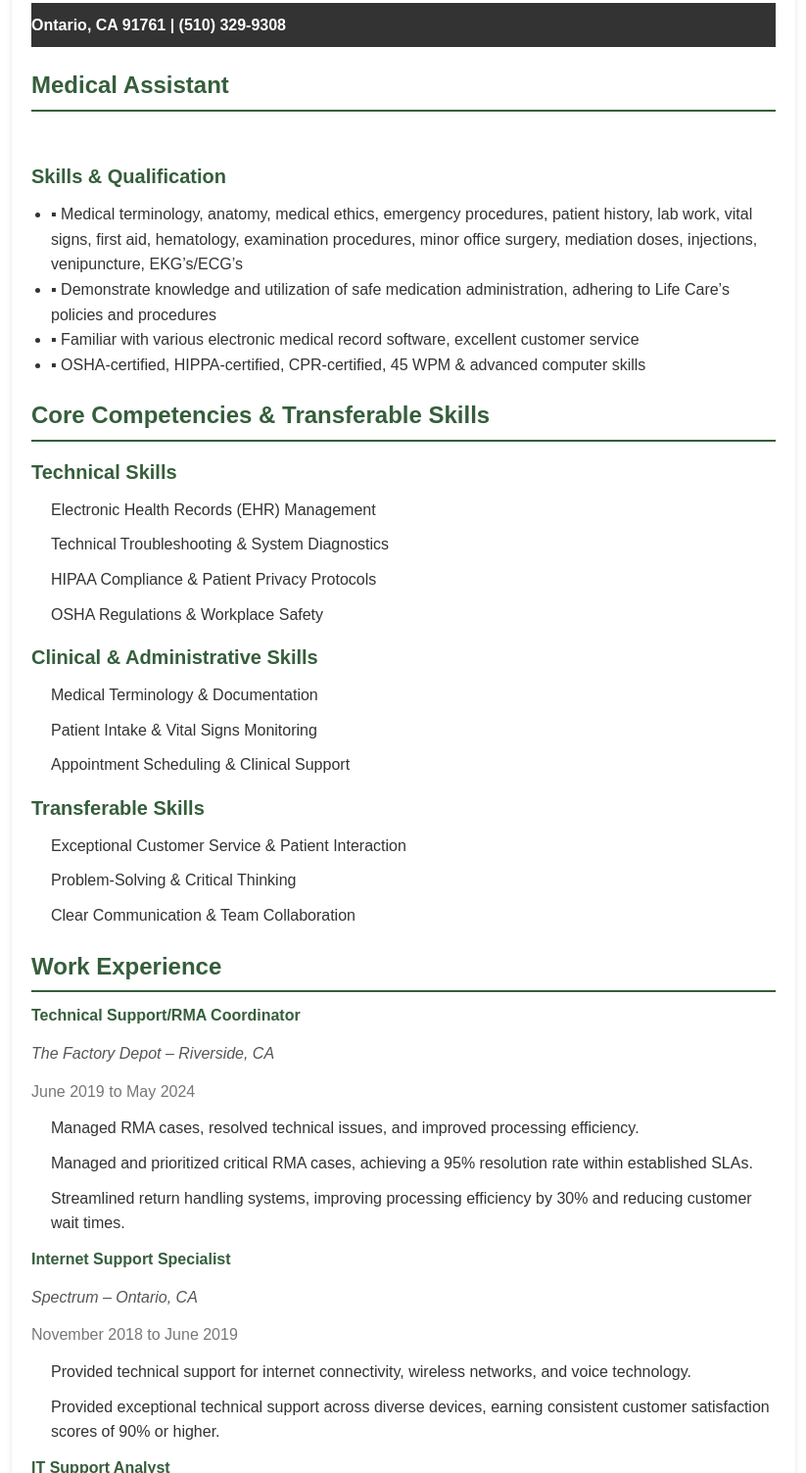
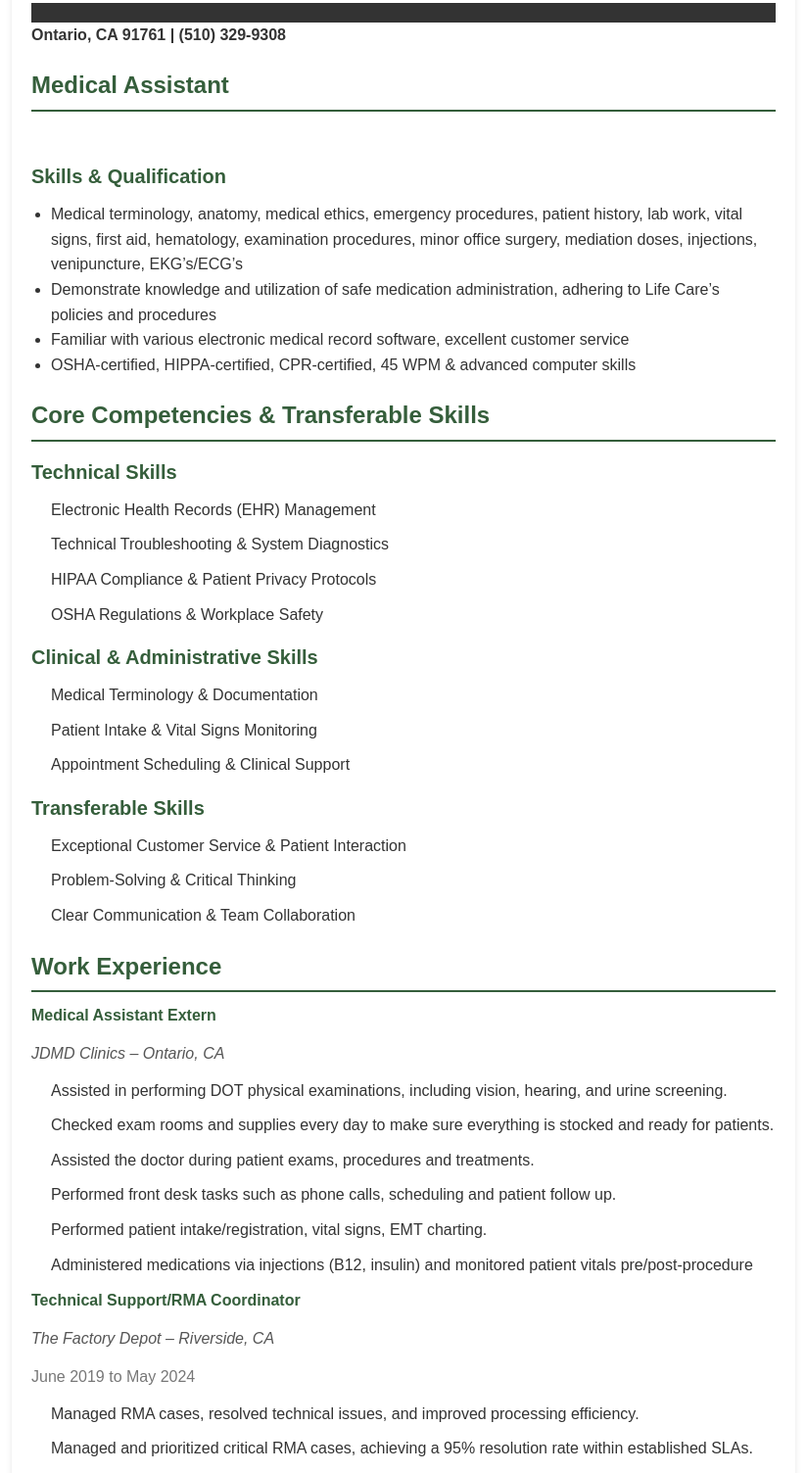
Before and after one commit to dennili/Resume, a plain HTML site: page index.html in a window 1280 px wide. Shown: the part 295-1799 px from the top of the page at 98% size, without its empty margins (228-1051 px from the left). Drawn offline with Linux system fonts and the light colour scheme.

Commit message:
Update index.html

```diff
--- a/index.html
+++ b/index.html
@@ -127,19 +127,20 @@
           <div class="resume">
         <!-- Header Section -->
         <header>
-            <h4>Ontario, CA 91761 | (510) 329-9308</h4>
+
         </header>
 
         <!-- Professional Summary -->
         <section class="professional-summary">
+            <h4>Ontario, CA 91761 | (510) 329-9308</h4>
             <h2>Medical Assistant</h2>
             <br>
             <h3> Skills & Qualification</h3>
            <ul>
-                <li>▪	Medical terminology, anatomy, medical ethics, emergency procedures, patient history, lab work, vital signs,                     first aid, hematology, examination procedures, minor office surgery, mediation doses, injections, venipuncture, EKG’s/ECG’s </li>
-               <li>▪	Demonstrate knowledge and utilization of safe medication administration, adhering to Life Care’s policies and procedures</li>
-               <li>▪	Familiar with various electronic medical record software, excellent customer service </li>
-               <li>▪	OSHA-certified, HIPPA-certified, CPR-certified, 45 WPM & advanced computer skills</li>
+                <li>Medical terminology, anatomy, medical ethics, emergency procedures, patient history, lab work, vital signs, first aid, hematology, examination procedures, minor office surgery, mediation doses, injections, venipuncture, EKG’s/ECG’s </li>
+               <li>Demonstrate knowledge and utilization of safe medication administration, adhering to Life Care’s policies and procedures</li>
+               <li>Familiar with various electronic medical record software, excellent customer service </li>
+               <li>OSHA-certified, HIPPA-certified, CPR-certified, 45 WPM & advanced computer skills</li>
            </ul>
         </section>
 
@@ -170,6 +171,20 @@
         <!-- Work Experience -->
         <section class="work-experience">
             <h2>Work Experience</h2>
+                <div>
+                <p class="job-title">Medical Assistant Extern</p>
+                <p class="company">JDMD Clinics – Ontario, CA</p>
+                <p class="date"April 2025 to June 2025</p>
+                <ul>
+                    <li>Assisted in performing DOT physical examinations, including vision, hearing, and urine screening.</li>
+                    <li>Checked exam rooms and supplies every day to make sure everything is stocked and ready for patients.</li>
+                    <li>Assisted  the doctor during patient exams, procedures and treatments.</li>
+                    <li>Performed front desk tasks such as phone calls, scheduling and patient follow up.</li>
+                    <li>Performed patient intake/registration, vital signs, EMT charting. </li>
+                    <li>Administered medications via injections (B12, insulin) and monitored patient vitals pre/post-procedure</li>
+                </ul>
+            </div>
+
             <div>
                 <p class="job-title">Technical Support/RMA Coordinator</p>
                 <p class="company">The Factory Depot – Riverside, CA</p>
```
